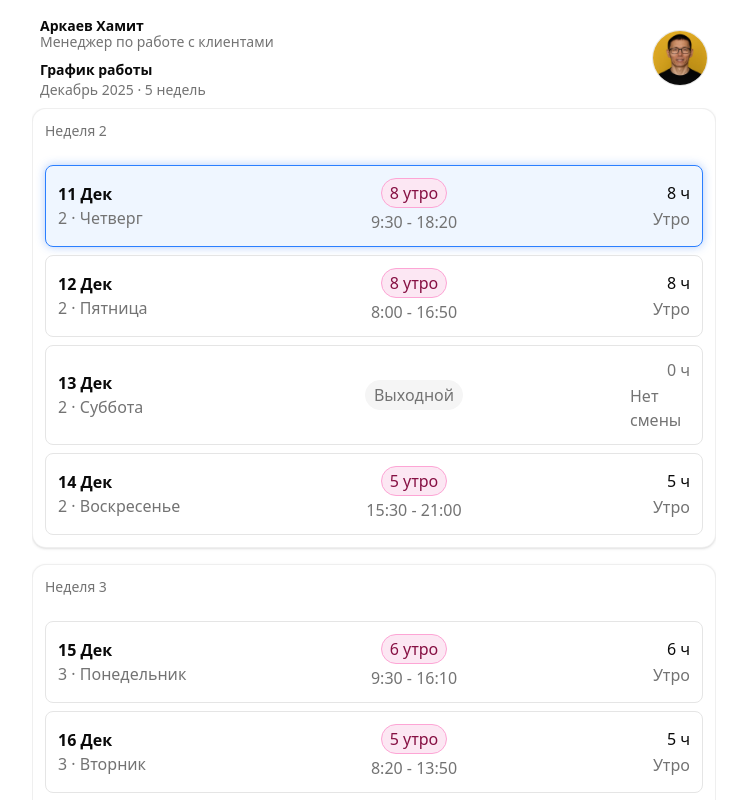
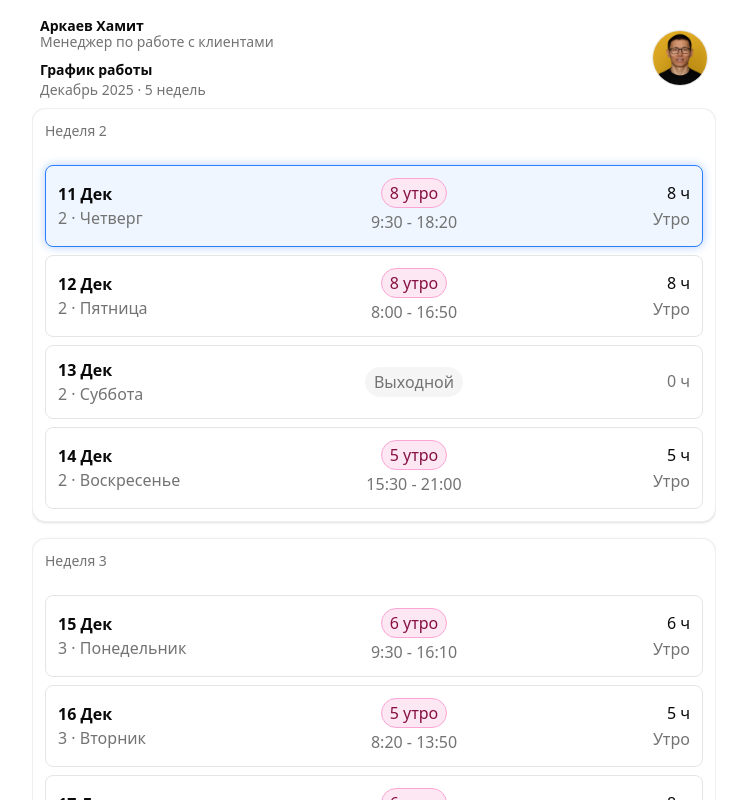
Before and after one commit to Hama-Gama/work-schedule, a React (Vite) app: page / in a window 1280 px wide. Shown: the top 800 px of the page, without its empty margins (266-1013 px from the left). Built offline with nearby package versions, Linux system fonts and the light colour scheme.

Commit message:
remove net smeny

```diff
--- a/src/components/DecemberSchedule.tsx
+++ b/src/components/DecemberSchedule.tsx
@@ -133,10 +133,6 @@ const DayRow: React.FC<DayRowProps> = ({ day }) => {
 
 	return (
 		<button
-			// className={cn(
-			// 	'w-full flex items-center justify-between rounded-md border px-3 py-3 text-left transition',
-			// 	'focus:outline-none focus:ring-1 focus:ring-ring',
-
 			className={cn(
 				'w-full grid grid-cols-[140px_1fr_60px] items-center rounded-md border px-3 py-3 text-left transition',
 
@@ -191,7 +187,7 @@ const DayRow: React.FC<DayRowProps> = ({ day }) => {
 						? 'Утро'
 						: day.shiftType === 'evening'
 						? 'Вечер'
-						: 'Нет смены'}
+						: ' '}
 				</span>
 			</div>
 		</button>
```
